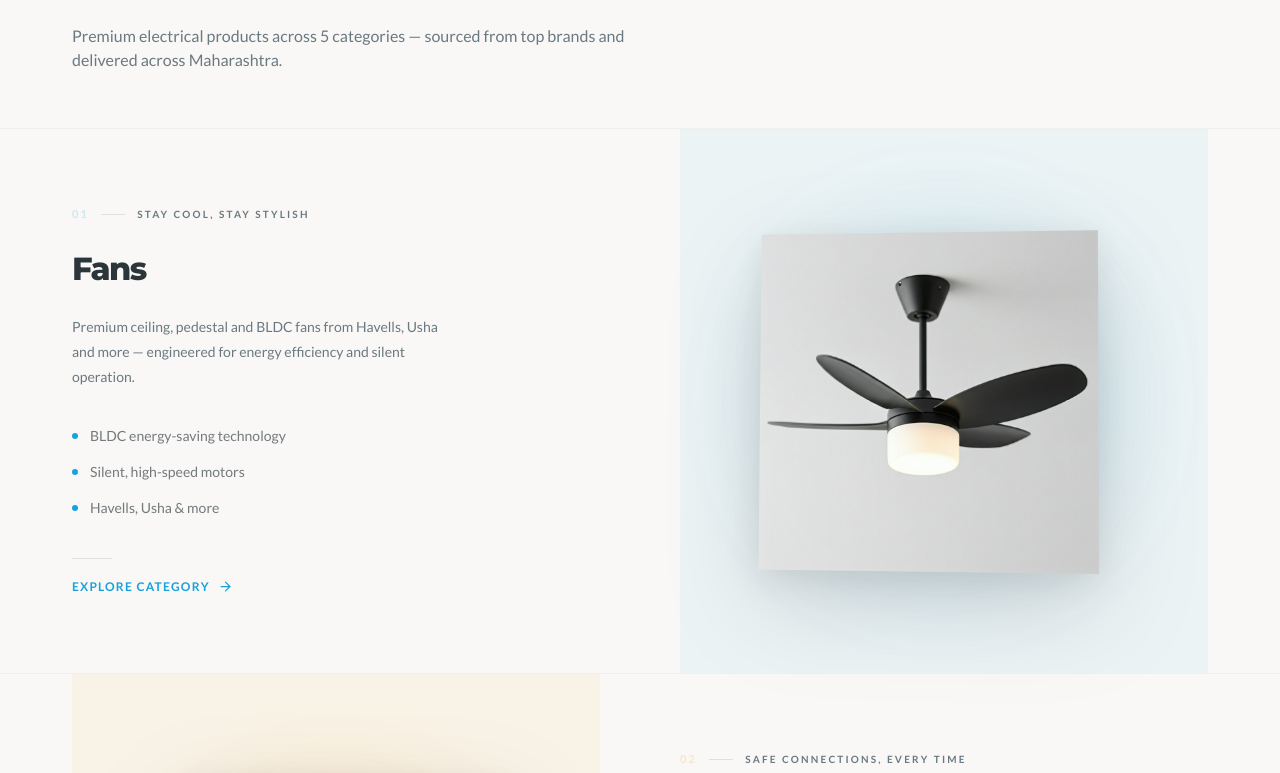
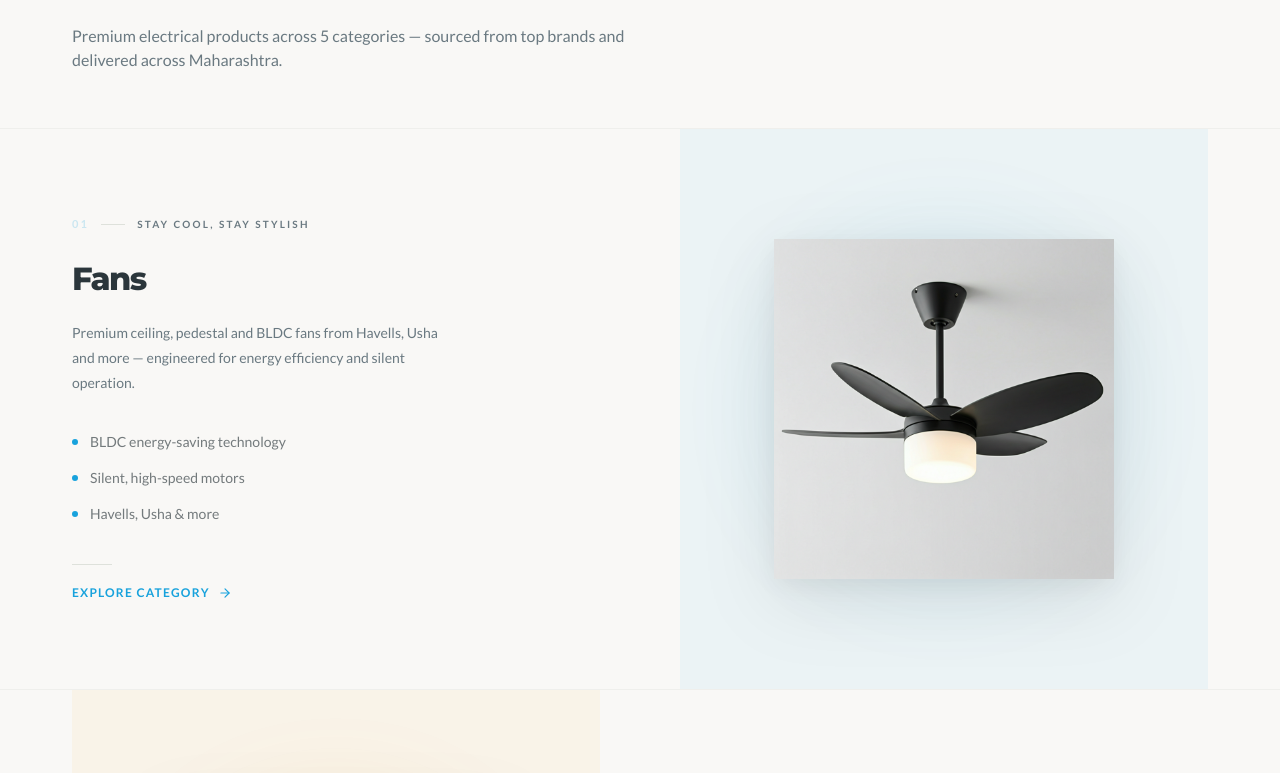
Before and after one commit to sangramjakate-lgtm/Maaisatraders, a Next.js app: page / in a window 1280 px wide. Shown: the part 1861-2634 px from the top of the page. Built offline with nearby package versions, Linux system fonts and the light colour scheme.

Commit message:
Completed

```diff
--- a/src/components/sections/ProductCategories.tsx
+++ b/src/components/sections/ProductCategories.tsx
@@ -4,6 +4,73 @@ import { useRef, useEffect } from "react";
 import Link from "next/link";
 import { ArrowRight } from "lucide-react";
 import { categories } from "@/data/categories";
+
+/* ─── All hover transitions defined in ONE place, pure CSS ─────────────────
+   We avoid Tailwind group-hover utilities for anything animated so there's
+   zero class-vs-style conflict. Every property that moves uses transform or
+   opacity — both compositor-thread only, never triggering layout reflow.     */
+const hoverStyles = `
+  .cat-row .cat-bar {
+    transform-origin: top;
+    transform: scaleY(0);
+    transition: transform 0.85s cubic-bezier(0.22, 1, 0.36, 1);
+  }
+  .cat-row:hover .cat-bar {
+    transform: scaleY(1);
+  }
+
+  .cat-row .cat-ghost {
+    opacity: 0;
+    transition: opacity 1.1s ease;
+  }
+  .cat-row:hover .cat-ghost {
+    opacity: 0.04;
+  }
+
+  .cat-row .cat-heading {
+    color: hsl(var(--foreground));
+    transition: color 0.55s ease;
+  }
+  .cat-row:hover .cat-heading {
+    color: hsl(var(--primary));
+  }
+
+  .cat-row .cat-img {
+    transition: transform 0.9s cubic-bezier(0.22, 1, 0.36, 1),
+                filter     0.9s ease;
+    filter: drop-shadow(0 20px 36px rgba(0,0,0,0.09))
+            drop-shadow(0 6px 12px rgba(0,0,0,0.05));
+  }
+  .cat-row:hover .cat-img {
+    transform: translateY(-10px);
+    filter: drop-shadow(0 32px 52px rgba(0,0,0,0.14))
+            drop-shadow(0 10px 18px rgba(0,0,0,0.08));
+  }
+
+  .cat-row .cat-glow {
+    transition: opacity 0.9s ease;
+    opacity: 0.15;
+  }
+  .cat-row:hover .cat-glow {
+    opacity: 0.27;
+  }
+
+  .cat-row .cat-underline {
+    transform-origin: left;
+    transform: scaleX(0);
+    transition: transform 0.6s cubic-bezier(0.22, 1, 0.36, 1);
+  }
+  .cat-row:hover .cat-underline {
+    transform: scaleX(1);
+  }
+
+  .cat-row .cat-arrow {
+    transition: transform 0.55s cubic-bezier(0.22, 1, 0.36, 1);
+  }
+  .cat-row:hover .cat-arrow {
+    transform: translateX(8px);
+  }
+`;
 
 export function ProductCategories() {
     const sectionRef = useRef<HTMLDivElement>(null);
@@ -38,6 +105,10 @@ export function ProductCategories() {
 
     return (
         <section ref={sectionRef} className="bg-background border-t border-border/50 py-20">
+
+            <style>{hoverStyles}</style>
+
+            {/* Header */}
             <div className="container-custom mb-14">
                 <p className="text-primary text-[10px] font-bold uppercase tracking-[0.25em] mb-3">
                     What We Offer
@@ -50,28 +121,43 @@ export function ProductCategories() {
                 </p>
             </div>
 
-            {/* Full-bleed rows */}
             {categories.map((cat, i) => {
                 const isEven = i % 2 === 0;
                 return (
                     <Link
                         key={cat.slug}
                         href={`/category/${cat.slug}`}
-                        className="cat-row group block relative overflow-visible border-t border-border/40 last:border-b"
-                        style={{ minHeight: "68vh" }}
+                        className="cat-row block relative overflow-hidden border-t border-border/40 last:border-b"
+                        style={{ minHeight: "70vh" }}
                     >
-                        {/* Soft tinted background strip */}
-                        <div
-                            className="absolute inset-0 opacity-0 group-hover:opacity-100 transition-opacity duration-700 pointer-events-none"
-                            style={{ background: `hsl(${cat.accentHsl} / 0.04)` }}
+                        {/* Accent left bar — scaleY from top */}
+                        <span
+                            className="cat-bar absolute left-0 top-0 w-[3px] h-full z-20 pointer-events-none"
+                            style={{ background: `hsl(${cat.accentHsl})` }}
                         />
 
-                        <div className={`container-custom h-full flex flex-col ${isEven ? "md:flex-row" : "md:flex-row-reverse"} items-center gap-10 md:gap-20`}
-                            style={{ minHeight: "68vh" }}
+                        {/* Giant ghost index number */}
+                        <span
+                            className="cat-ghost absolute select-none pointer-events-none font-black z-0"
+                            style={{
+                                fontSize: "clamp(10rem, 22vw, 20rem)",
+                                color: `hsl(${cat.accentHsl})`,
+                                bottom: "-0.1em",
+                                right: isEven ? "-0.05em" : undefined,
+                                left: !isEven ? "-0.05em" : undefined,
+                                lineHeight: 1,
+                            }}
                         >
-                            {/* ── TEXT SIDE ──────────────────────────── */}
-                            <div className="flex-1 py-10 md:py-16 flex flex-col justify-center relative z-10 text-left">
-                                {/* Index + tagline row */}
+                            {String(i + 1).padStart(2, "0")}
+                        </span>
+
+                        <div
+                            className={`container-custom h-full flex flex-col ${isEven ? "md:flex-row" : "md:flex-row-reverse"} items-center gap-10 md:gap-20`}
+                            style={{ minHeight: "70vh", position: "relative", zIndex: 10 }}
+                        >
+                            {/* ── TEXT ─────────────────────────────── */}
+                            <div className="flex-1 py-10 md:py-16 flex flex-col justify-center text-left">
+
                                 <div className="flex items-center gap-3 mb-7">
                                     <span
                                         className="text-[11px] font-black tracking-[0.2em] opacity-20 select-none"
@@ -85,20 +171,17 @@ export function ProductCategories() {
                                     </span>
                                 </div>
 
-                                {/* Heading */}
                                 <h3
-                                    className="text-foreground tracking-tighter mb-7 group-hover:text-primary transition-colors duration-500"
+                                    className="cat-heading tracking-tighter mb-6"
                                     style={{ fontSize: "clamp(1.75rem, 2.5vw, 2.6rem)", lineHeight: 1.1, fontWeight: 800 }}
                                 >
                                     {cat.name}
                                 </h3>
 
-                                {/* Description */}
                                 <p className="text-muted-foreground text-sm leading-[1.8] max-w-sm mb-9">
                                     {cat.description}
                                 </p>
 
-                                {/* Highlights */}
                                 <ul className="flex flex-col gap-4 mb-10">
                                     {cat.highlights.map((h) => (
                                         <li key={h} className="flex items-center gap-3 text-sm text-foreground/65">
@@ -111,42 +194,38 @@ export function ProductCategories() {
                                     ))}
                                 </ul>
 
-                                {/* Thin divider before CTA */}
                                 <span className="block w-10 h-px bg-border mb-5" />
 
-                                {/* CTA */}
                                 <div
-                                    className="inline-flex items-center gap-2 text-xs font-bold uppercase tracking-widest transition-all duration-300 group-hover:gap-4 w-fit"
+                                    className="inline-flex items-center gap-2 text-xs font-bold uppercase tracking-widest w-fit"
                                     style={{ color: `hsl(${cat.accentHsl})` }}
                                 >
-                                    Explore Category
-                                    <ArrowRight size={15} className="transition-transform duration-300 group-hover:translate-x-1" />
+                                    <span className="relative">
+                                        Explore Category
+                                        <span
+                                            className="cat-underline absolute left-0 -bottom-0.5 h-px w-full block"
+                                            style={{ background: `hsl(${cat.accentHsl})` }}
+                                        />
+                                    </span>
+                                    <span className="cat-arrow inline-flex">
+                                        <ArrowRight size={14} />
+                                    </span>
                                 </div>
                             </div>
 
-                            {/* ── IMAGE SIDE ─────────────────────────── */}
+                            {/* ── IMAGE ───────────────────────────── */}
                             <div
                                 className="flex-1 relative flex items-center justify-center self-stretch"
                                 style={{ minHeight: "260px" }}
                             >
-                                {/* Tinted bg panel */}
                                 <div
-                                    className="absolute inset-0 rounded-none transition-opacity duration-500"
+                                    className="absolute inset-0"
                                     style={{ background: `hsl(${cat.accentHsl} / 0.06)` }}
                                 />
 
-                                {/* Image — overflows the panel on the outer edge for depth */}
                                 <div
-                                    className={`relative z-10 transition-transform duration-700 group-hover:scale-[1.03]`}
-                                    style={{
-                                        width: "min(72%, 340px)",
-                                        aspectRatio: "1 / 1",
-                                        /* Pop out toward the text side */
-                                        transform: isEven
-                                            ? "perspective(900px) rotateY(-4deg) rotateX(2deg) translateX(-5%)"
-                                            : "perspective(900px) rotateY(4deg) rotateX(2deg) translateX(5%)",
-                                        filter: "drop-shadow(0 32px 48px rgba(0,0,0,0.13)) drop-shadow(0 8px 16px rgba(0,0,0,0.08))",
-                                    }}
+                                    className="cat-img relative z-10"
+                                    style={{ width: "min(72%, 340px)", aspectRatio: "1 / 1" }}
                                 >
                                     <img
                                         src={cat.categoryImage}
@@ -155,9 +234,8 @@ export function ProductCategories() {
                                     />
                                 </div>
 
-                                {/* Subtle accent circle behind image */}
                                 <div
-                                    className="absolute rounded-full blur-3xl opacity-20 pointer-events-none transition-opacity duration-700 group-hover:opacity-30"
+                                    className="cat-glow absolute rounded-full blur-3xl pointer-events-none"
                                     style={{
                                         width: "55%",
                                         aspectRatio: "1",
```
